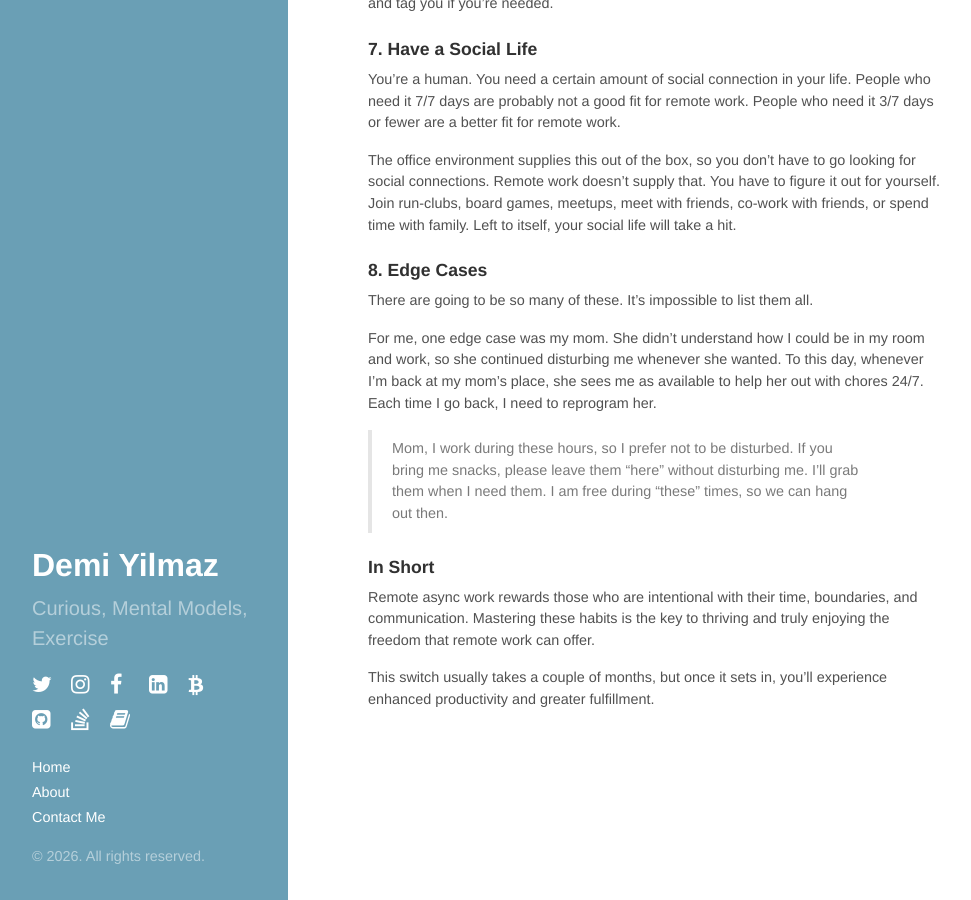
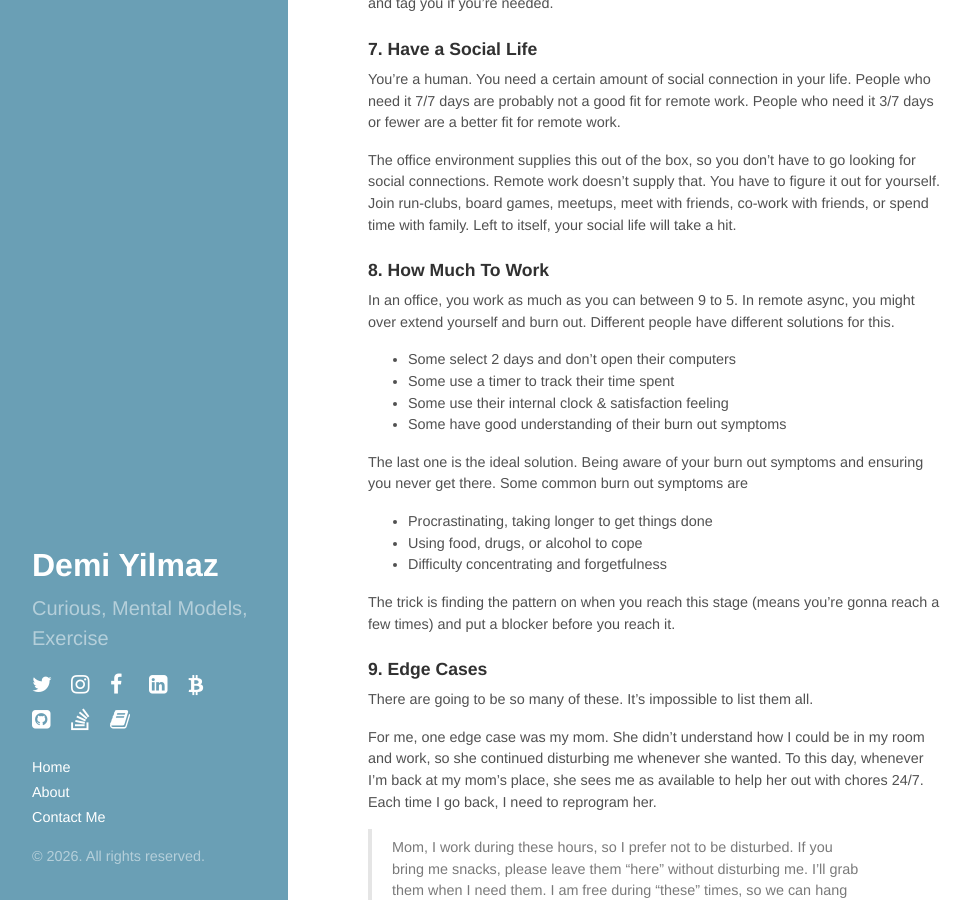
Before and after one commit to demiculus/demiculus.github.io, a Jekyll site: the page built from remote-work.md, in a window 1280 px wide and 900 px high, scrolled down 1493 px. Shown: the whole window, without its empty margins (0-971 px from the left). Built offline with Jekyll 4.4.1, drawn with Linux system fonts in a browser that asks for light colours; nearby versions of some CDN libraries.

Commit message:
adhd & remote-work updates
Made-with: Cursor

```diff
--- a/remote-work.md
+++ b/remote-work.md
@@ -55,7 +55,24 @@ You're a human. You need a certain amount of social connection in your life. Peo
 
 The office environment supplies this out of the box, so you don't have to go looking for social connections. Remote work doesn't supply that. You have to figure it out for yourself. Join run-clubs, board games, meetups, meet with friends, co-work with friends, or spend time with family. Left to itself, your social life will take a hit.
 
-### 8. Edge Cases
+### 8. How Much To Work
+
+In an office, you work as much as you can between 9 to 5. In remote async, you might over extend yourself and burn out. Different people have different solutions for this.
+
+- Some select 2 days and don't open their computers
+- Some use a timer to track their time spent
+- Some use their internal clock & satisfaction feeling
+- Some have good understanding of their burn out symptoms
+
+The last one is the ideal solution. Being aware of your burn out symptoms and ensuring you never get there. Some common burn out symptoms are
+
+- Procrastinating, taking longer to get things done
+- Using food, drugs, or alcohol to cope
+- Difficulty concentrating and forgetfulness
+
+The trick is finding the pattern on when you reach this stage (means you're gonna reach a few times) and put a blocker before you reach it.
+
+### 9. Edge Cases
 
 There are going to be so many of these. It's impossible to list them all.
 
```
Also changed, not shown: adhd.md (+4 -0 lines).
